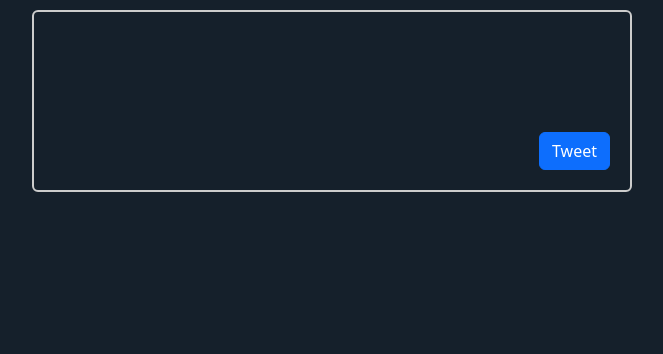
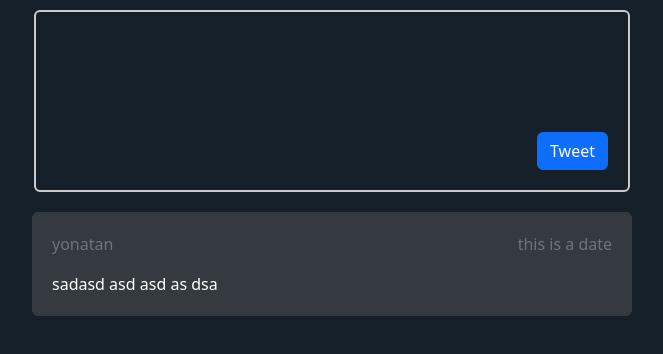
Before and after one commit to Gilyazov0/react-microblogging, a React (Vite) app: page / in a window 1280 px wide. Shown: the top 354 px of the page, without its empty margins (308-971 px from the left). Built offline with nearby package versions, Linux system fonts and the light colour scheme.

Commit message:
tweet componet added

```diff
--- a/package.json
+++ b/package.json
@@ -12,7 +12,8 @@
     "bootstrap": "^5.2.2",
     "react": "^18.2.0",
     "react-bootstrap": "^2.6.0",
-    "react-dom": "^18.2.0"
+    "react-dom": "^18.2.0",
+    "use-local-storage-state": "^18.1.1"
   },
   "devDependencies": {
     "@types/react": "^18.0.24",
--- a/src/Components/App.tsx
+++ b/src/Components/App.tsx
@@ -1,11 +1,18 @@
 import { useState } from "react";
 import "./style/App.css";
 import Form from "./Form";
+import Tweet from "./Tweet";
 
 function App() {
+  const [tweets, setTweets] = useState([]);
   return (
     <div className="app">
       <Form />
+      <Tweet
+        content="sadasd  asd asd as dsa "
+        date="this is a date"
+        userName="yonatan"
+      />
     </div>
   );
 }
--- /dev/null
+++ b/src/Components/Tweet.tsx
@@ -0,0 +1,18 @@
+import React from "react";
+import { TweetProps } from "../types";
+import "./style/Tweet.css";
+
+const Tweet: React.FC<TweetProps> = (props: TweetProps) => {
+  return (
+    <div className="tweet">
+      <div className="d-flex">
+        <div className="text-secondary">{props.userName}</div>
+        <div className="flex-grow-1"></div>
+        <div className="text-secondary">{props.date}</div>
+      </div>
+      <div>{props.content}</div>
+    </div>
+  );
+};
+
+export default Tweet;
--- a/src/Components/style/App.css
+++ b/src/Components/style/App.css
@@ -2,4 +2,5 @@
   height: 100%;
   display: flex;
   flex-direction: column;
+  box-sizing: border-box;
 }
--- a/src/Components/style/Form.css
+++ b/src/Components/style/Form.css
@@ -2,8 +2,7 @@
   border: 2px solid #cccccc;
   border-radius: 6px;
   padding: 20px;
-  width: 600px;
-  min-height: 180px;
+  width: 596px;
   display: flex;
   flex-direction: column;
   justify-content: space-between;
--- /dev/null
+++ b/src/Components/style/Tweet.css
@@ -0,0 +1,13 @@
+.tweet {
+  align-self: center;
+  color: #ffffff;
+  display: flex;
+  width: 600px;
+  flex-direction: column;
+  background-color: #343a40;
+  border: 0;
+  border-radius: 6px;
+  padding: 20px;
+  gap: 16px;
+  margin: 10px;
+}
--- a/src/types.tsx
+++ b/src/types.tsx
@@ -1,3 +1,9 @@
 export interface TextBoxProps {
   setLengthIsOk: Function;
 }
+
+export interface TweetProps {
+  content: string;
+  userName: string;
+  date: string;
+}
```
Also changed, not shown: 1 other file (tests, documents, lock files or other folders).
